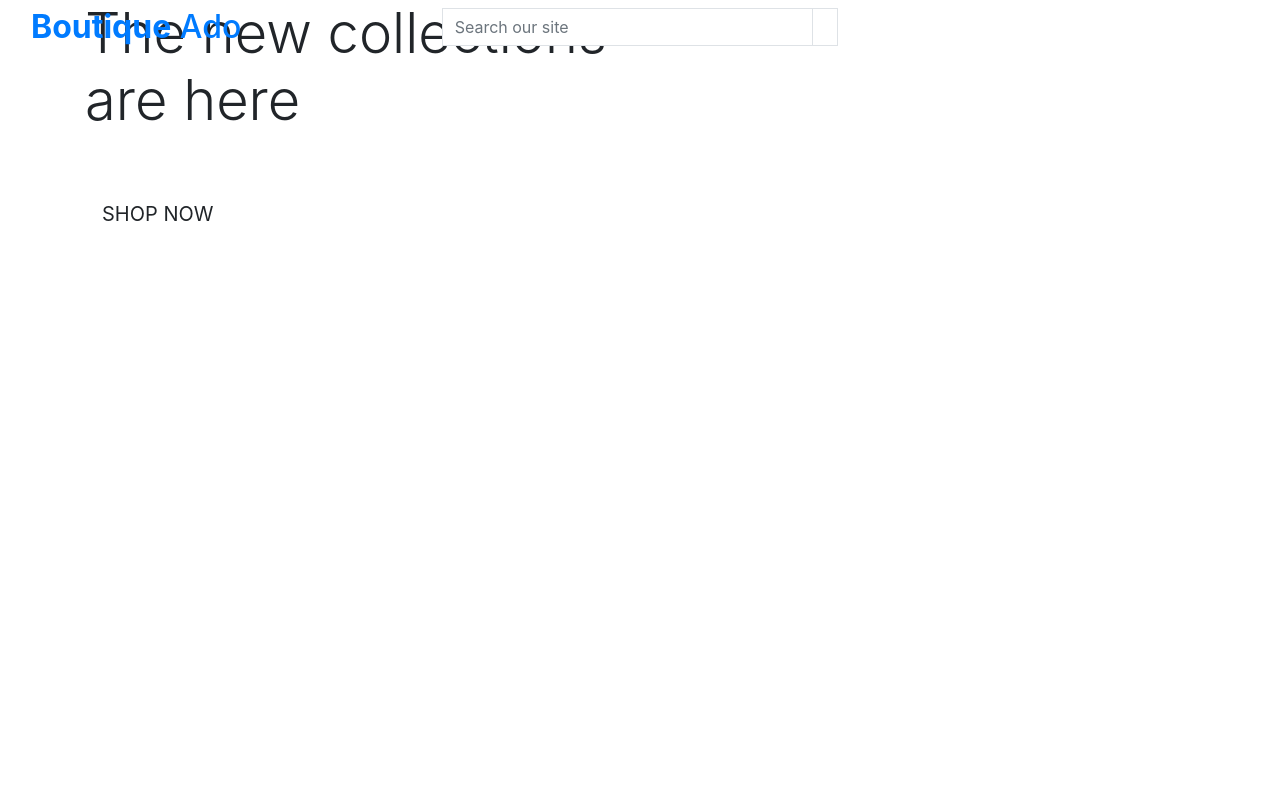
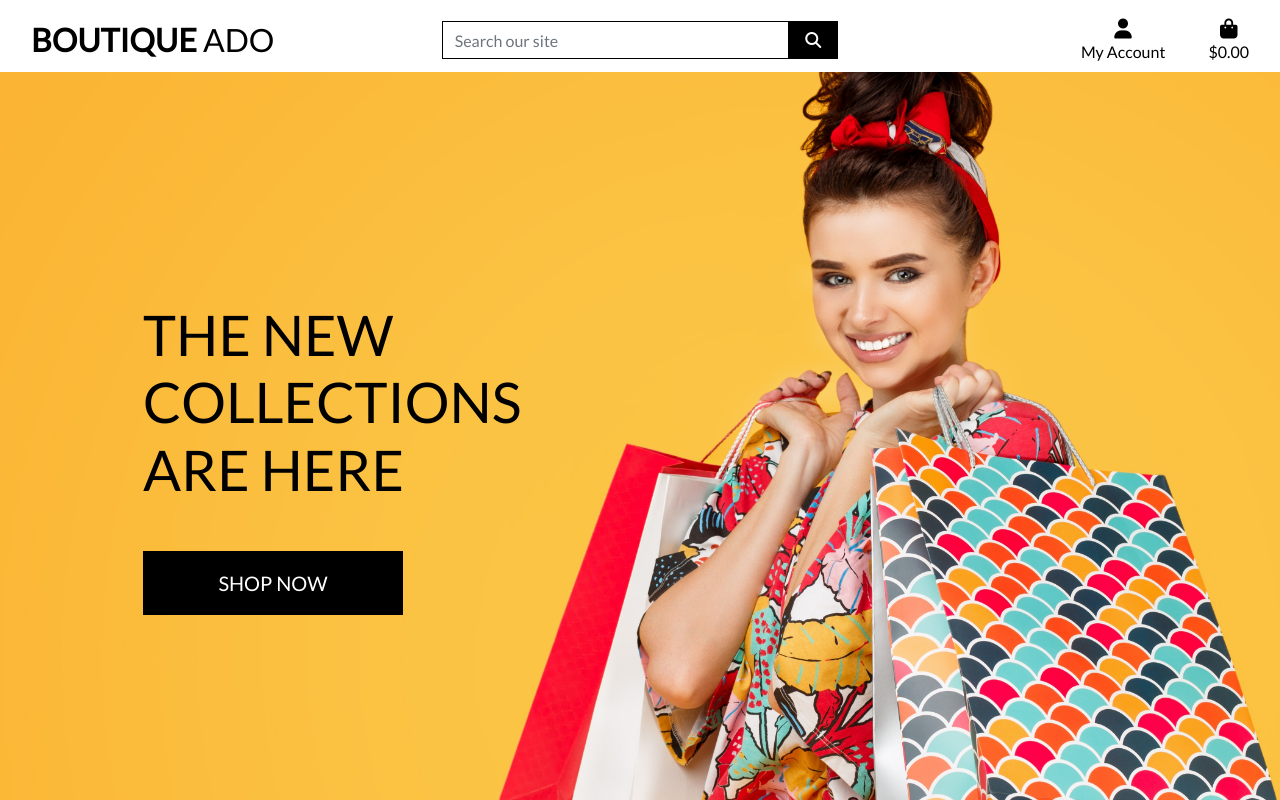
Before and after one commit to AgaToma/boutique-ado, a Django app: page / in a window 1280 px wide. Run offline with Django 3.2, Linux system fonts and the light colour scheme; some libraries are stand-ins or nearby versions.

Commit message:
add base.css, fonts, fontawesome

```diff
--- a/boutique_ado/settings.py
+++ b/boutique_ado/settings.py
@@ -149,6 +149,10 @@ USE_TZ = True
 # https://docs.djangoproject.com/en/3.2/howto/static-files/
 
 STATIC_URL = '/static/'
+STATICFILES_DIRS = (os.path.join(BASE_DIR, 'static'),)
+
+MEDIA_URL = '/media/'
+MEDIA_ROOT = os.path.join(BASE_DIR, 'media')
 
 # Default primary key field type
 # https://docs.djangoproject.com/en/3.2/ref/settings/#default-auto-field
--- a/boutique_ado/urls.py
+++ b/boutique_ado/urls.py
@@ -15,9 +15,11 @@ Including another URLconf
 """
 from django.contrib import admin
 from django.urls import path, include
+from django.conf import settings
+from django.conf.urls.static import static
 
 urlpatterns = [
     path('admin/', admin.site.urls),
     path('accounts/', include('allauth.urls')),
     path('', include('home.urls')),
-]
+] + static(settings.MEDIA_URL, document_root=settings.MEDIA_ROOT)
--- /dev/null
+++ b/static/css/base.css
@@ -0,0 +1,81 @@
+html {
+    height: 100%;
+}
+
+body {
+    background: url('/media/homepage_background_cropped.jpg') no-repeat center center fixed;
+    background-size: cover;
+    height: calc(100vh - 164px);
+    color: #555;
+    font-family: 'Lato';
+}
+
+/* from Bulma */
+.icon {
+    align-items: center;
+    display: inline-flex;
+    justify-content: center;
+    height: 1.5rem;
+    width: 1.5rem;
+}
+
+.logo-font {
+    text-transform: uppercase;
+}
+
+.main-logo-link {
+    width: fit-content;
+}
+
+.shop-now-button {
+    background: black;
+    color: white;
+    min-width: 260px;
+}
+
+.btn-black {
+    background: black;
+    color: white;
+}
+
+.shop-now-button:hover,
+.shop-now-button:active,
+.shop-now-button:focus,
+.btn-black:hover,
+.btn-black:active,
+.btn-black:focus {
+    background: #222;
+    color: white;
+}
+
+.text-black {
+    color: #000 !important;
+}
+
+.border-black {
+    border: 1px solid black !important;
+}
+
+/* -------------------------------- Media Queries */
+
+/* Slightly larger container on xl screens */
+@media (min-width: 1200px) {
+  .container {
+    max-width: 80%;
+  }
+}
+
+/* fixed top navbar only on medium and up */
+@media (min-width: 992px) {
+    .fixed-top-desktop-only {
+        position: fixed;
+        top: 0;
+        right: 0;
+        left: 0;
+        z-index: 1030;
+    }
+
+    .header-container {
+        padding-top: 164px;
+    }
+}
--- a/templates/base.html
+++ b/templates/base.html
@@ -2,6 +2,7 @@
 
 <!doctype html>
 <html lang="en">
+
 <head>
   {% block meta %}
   <!-- Meta tags -->
@@ -15,7 +16,10 @@
 
   {% block core_css %}
   <!-- Bootstrap CSS -->
-    <link rel="stylesheet" href="https://cdn.jsdelivr.net/npm/bootstrap@4.6.2/dist/css/bootstrap.min.css" integrity="sha384-xOolHFLEh07PJGoPkLv1IbcEPTNtaed2xpHsD9ESMhqIYd0nLMwNLD69Npy4HI+N" crossorigin="anonymous">
+  <link rel="stylesheet" href="https://cdn.jsdelivr.net/npm/bootstrap@4.6.2/dist/css/bootstrap.min.css"
+    integrity="sha384-xOolHFLEh07PJGoPkLv1IbcEPTNtaed2xpHsD9ESMhqIYd0nLMwNLD69Npy4HI+N" crossorigin="anonymous">
+  <link rel="stylesheet" href="https://fonts.googleapis.com/css2?family=Lato&display=swap">
+  <link rel="stylesheet" href="{% static 'css/base.css' %}">
   {% endblock %}
 
   {% block extra_css %}
@@ -23,9 +27,15 @@
   {% endblock %}
 
   {% block corejs %}
-    <script src="https://cdn.jsdelivr.net/npm/jquery@3.5.1/dist/jquery.min.js" integrity="sha256-9/aliU8dGd2tb6OSsuzixeV4y/faTqgFtohetphbbj0=" crossorigin="anonymous"></script>
-    <script src="https://cdn.jsdelivr.net/npm/popper.js@1.16.1/dist/umd/popper.min.js" integrity="sha384-9/reFTGAW83EW2RDu2S0VKaIzap3H66lZH81PoYlFhbGU+6BZp6G7niu735Sk7lN" crossorigin="anonymous"></script>
-    <script src="https://cdn.jsdelivr.net/npm/bootstrap@4.6.2/dist/js/bootstrap.min.js" integrity="sha384-+sLIOodYLS7CIrQpBjl+C7nPvqq+FbNUBDunl/OZv93DB7Ln/533i8e/mZXLi/P+" crossorigin="anonymous"></script>
+  <script src="https://kit.fontawesome.com/d0faf7c48b.js" crossorigin="anonymous"></script>
+  <script src="https://cdn.jsdelivr.net/npm/jquery@3.5.1/dist/jquery.min.js"
+    integrity="sha256-9/aliU8dGd2tb6OSsuzixeV4y/faTqgFtohetphbbj0=" crossorigin="anonymous"></script>
+  <script src="https://cdn.jsdelivr.net/npm/popper.js@1.16.1/dist/umd/popper.min.js"
+    integrity="sha384-9/reFTGAW83EW2RDu2S0VKaIzap3H66lZH81PoYlFhbGU+6BZp6G7niu735Sk7lN"
+    crossorigin="anonymous"></script>
+  <script src="https://cdn.jsdelivr.net/npm/bootstrap@4.6.2/dist/js/bootstrap.min.js"
+    integrity="sha384-+sLIOodYLS7CIrQpBjl+C7nPvqq+FbNUBDunl/OZv93DB7Ln/533i8e/mZXLi/P+"
+    crossorigin="anonymous"></script>
   {% endblock %}
 
   {% block extra_js %}
@@ -33,9 +43,10 @@
 
   <title>Boutique Ado {% block extra_title %}{% endblock %}</title>
 </head>
+
 <body>
   <header class="container-fluid fixed-top">
-      <div class="row">
+    <div id="topnav" class="row bg-white pt-lg-2 d-none d-lg-flex">
       <div class="col-12 col-lg-4 my-auto py-1 py-lg-0 text-center text-lg-left">
         <a href="{% url 'home' %}" class="nav-link main-logo-link">
           <h2 class="logo-font text-black my-0"><strong>Boutique</strong> Ado</h2>
@@ -44,7 +55,8 @@
       <div class="col-12 col-lg-4 my-auto py-1 py-lg-0 text-center text-lg-left">
         <form method="GET" action="">
           <div class="input-group w-100">
-                <input class="form-control border border-black rounded-0" type="text" name="q" placeholder="Search our site">
+            <input class="form-control border border-black rounded-0" type="text" name="q"
+              placeholder="Search our site">
             <div class="input-group-append">
               <button class="form-control btn btn-black border border-black rounded-0" type="submit">
                 <span class="icon">
@@ -57,8 +69,41 @@
       </div>
       <div class="col-12 col-lg-4 my-auto py-1 py-lg-0 text-center text-lg-left">
         <ul class="list-inline list-unstyled text-center text-lg-right my-0">
-            <li class="list-inline-item dropdown"></li>
-            <li class="list-inline-item"></li>
+          <li class="list-inline-item dropdown">
+            <a class="text-black nav-link" href="#" id="user-options" data-toggle="dropdown" aria-haspopup="true"
+              aria-expanded="false">
+              <div class="text-center">
+                <div><i class="fas fa-user fa-lg"></i></div>
+                <p class="my-0">My Account</p>
+              </div>
+            </a>
+            <div class="dropdown-menu border-0" aria-labelledby="user-options">
+              {% if request.user.is_authenticated %}
+              {% if request.user.is_superuser %}
+              <a href="" class="dropdown-item">Product Management</a>
+              {% endif %}
+              <a href="" class="dropdown-item">My Profile</a>
+              <a href="{% url 'account_logout' %}" class="dropdown-item">Logout</a>
+              {% else %}
+              <a href="{% url 'account_signup' %}" class="dropdown-item">Register</a>
+              <a href="{% url 'account_login' %}" class="dropdown-item">Login</a>
+              {% endif %}
+            </div>
+          </li>
+          <li class="list-inline-item">
+            <a class="{% if grand_total %}text-info font-weight-bold{% else %}text-black{% endif %} nav-link" href="">
+              <div class="text-center">
+                <div><i class="fas fa-shopping-bag fa-lg"></i></div>
+                <p class="my-0">
+                  {% if grand_total %}
+                  ${{ grand_total|floatformat:2 }}
+                  {% else %}
+                  $0.00
+                  {% endif %}
+                </p>
+              </div>
+            </a>
+          </li>
         </ul>
       </div>
     </div>
@@ -78,4 +123,5 @@
   {% endblock %}
 
 </body>
+
 </html>
```
Also changed, not shown: media/homepage_background_cropped.jpg (added). Lines whose indentation alone changed are shown as unchanged.
